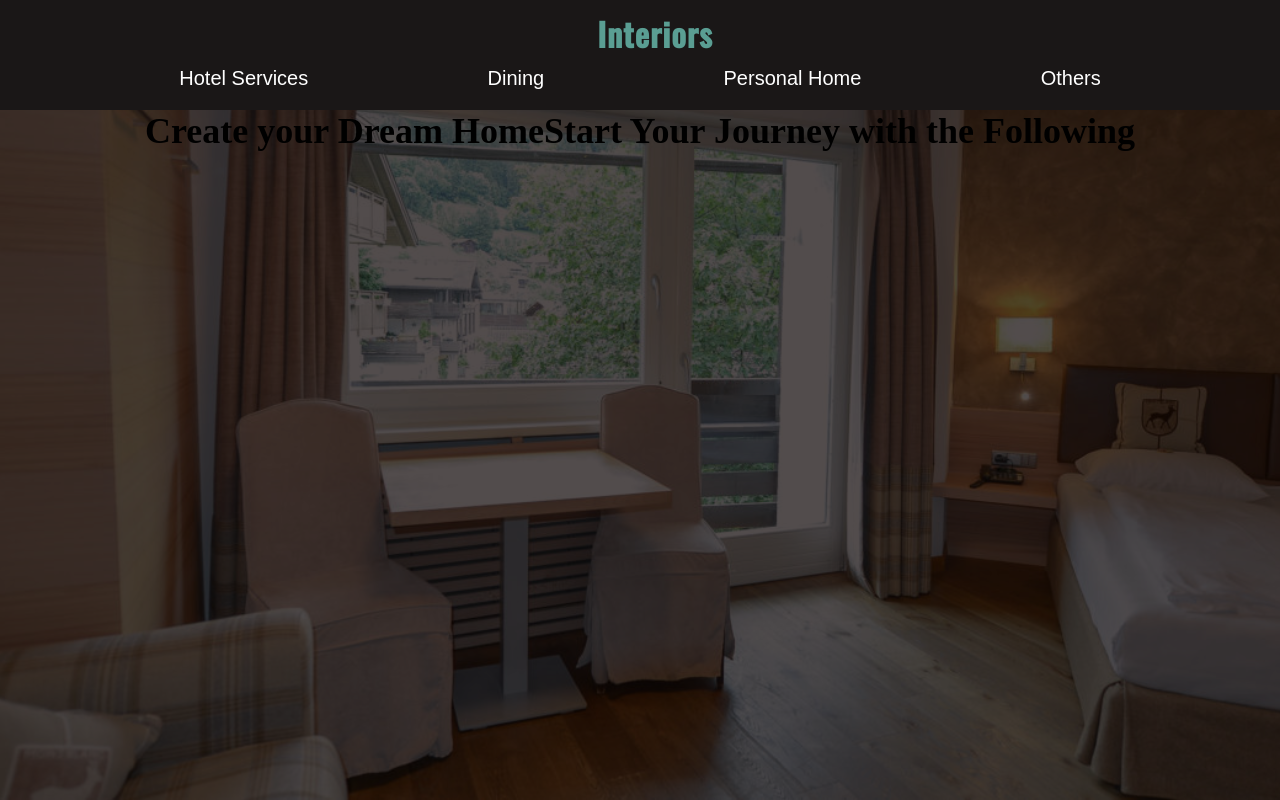
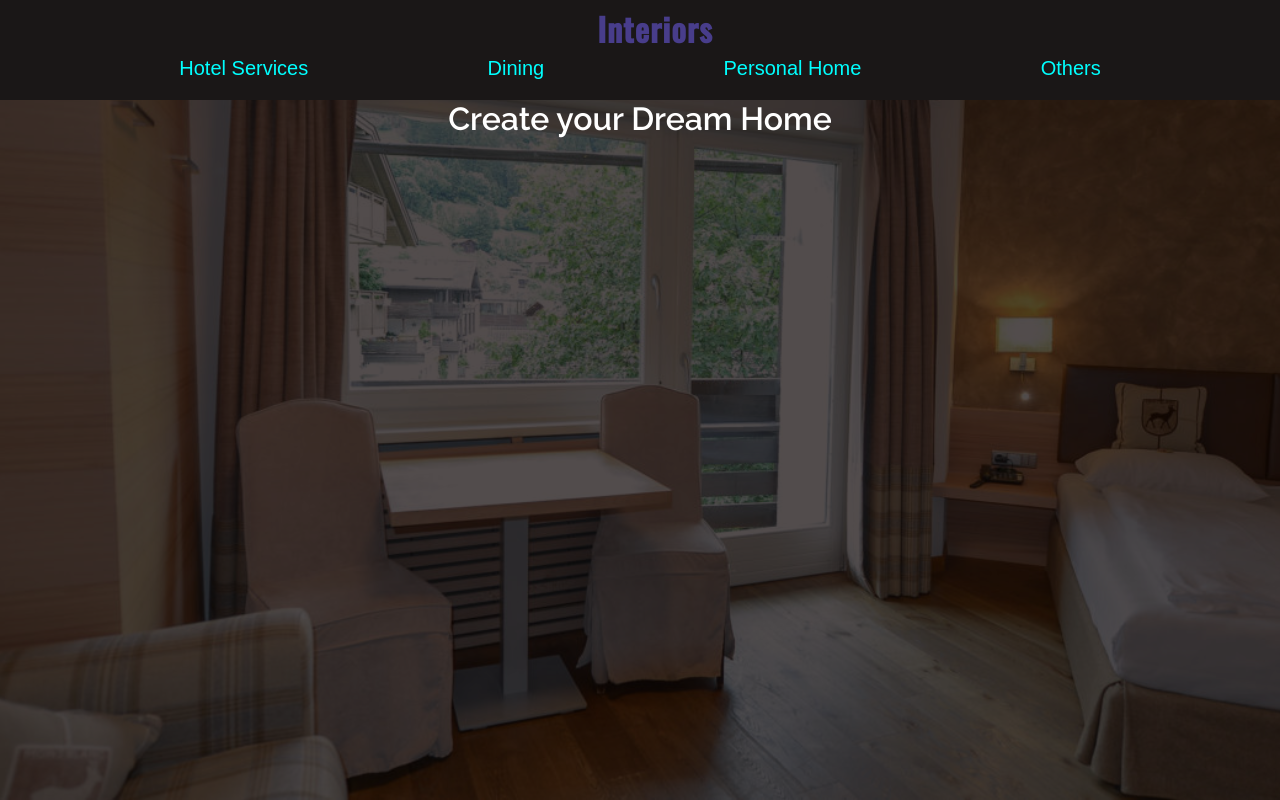
Before and after one commit to Harshil78678/interior-website, a plain HTML site: page Index.HTML in a window 1280 px wide. Drawn offline with nearby package versions, Linux system fonts and the light colour scheme; a web font is replaced by a local one.

Commit message:
Finally done, Just need center the Title

```diff
--- a/Index.HTML
+++ b/Index.HTML
@@ -9,11 +9,18 @@
     <link rel="preconnect" href="https://fonts.gstatic.com" crossorigin>
     <link href="https://fonts.googleapis.com/css2?family=Oswald:wght@500&family=Source+Sans+Pro:wght@700&family=Space+Mono&display=swap" rel="stylesheet">
 
+    <link rel="preconnect" href="https://fonts.googleapis.com">
+    <link rel="preconnect" href="https://fonts.gstatic.com" crossorigin>
+    <link href="https://fonts.googleapis.com/css2?family=Raleway:wght@600&display=swap" rel="stylesheet">
+
+    <link rel="preconnect" href="https://fonts.googleapis.com">
+    <link rel="preconnect" href="https://fonts.gstatic.com" crossorigin>
+    <link href="https://fonts.googleapis.com/css2?family=Anuphan:wght@500;600&display=swap" rel="stylesheet">
+
     <link rel="stylesheet" href="Style.css">
     <title>Interiors</title>
 </head>
 <body>
-    <div class="bg">
     <div class="navbar">
         <div class="logo"> <h1>Interiors</h1></div>
         <div class="options">
@@ -26,9 +33,7 @@
         </div>
     </div>
     <div class="title">
-            <h1>Create your Dream Home</h1>
-            <h1>Start Your Journey with the Following</h1>
-        </div>
+            <div class="t1"><h1>Create your Dream Home</h1></div>
     </div>
 </body>
 </html>
--- a/Style.CSS
+++ b/Style.CSS
@@ -2,7 +2,7 @@
     margin: 0;
     padding: 0;
 }
-.bg {
+body {
     background-color: rgb(82, 76, 76);
     background-image: url(Alpinum3-1400x650-c.jpg);
     height: 100vh;
@@ -13,11 +13,11 @@
   }
 .logo{
     text-align: center;
- color: rgb(90, 158, 147);
- font-family: 'Oswald', sans-serif;
- padding-top: 10px;
- padding-left: 30px;
- letter-spacing: 1px;
+    color:darkslateblue;
+    font-family: 'Oswald', sans-serif;
+    padding-top: 5px;
+    padding-left: 30px;
+    letter-spacing: 1px;
 }
 ul {
     display: flex;
@@ -26,10 +26,12 @@ ul {
     font-family: Arial, Helvetica, sans-serif;}
 ul li{
     display: flex;
-    margin-top: 10px;
+    margin-top: 5px;
     margin-bottom: 20px;
     justify-content: space-evenly;
     justify-items: center;
+    font-family: 'Anuphan', sans-serif;
+    color:cyan;
 }
 .options{
     color: white;
@@ -38,10 +40,12 @@ ul li{
 .navbar{
     background-color: rgb(26, 23, 23);
 }
-.title{
+.title .t1 , .title .t2{
+    height: 100%;
     display: flex;
-    align-content: center;
     justify-content: center;
-    font-size: large;
-    z-index: 9;
+    align-items: center;
+    color:rgb(255, 255, 255);
+    z-index: 3;
+    font-family: 'Raleway', sans-serif;
 }
```
Lines whose indentation alone changed are shown as unchanged.
